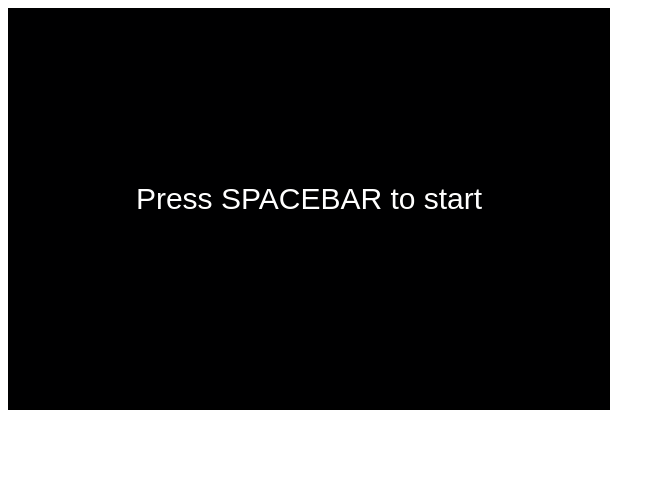
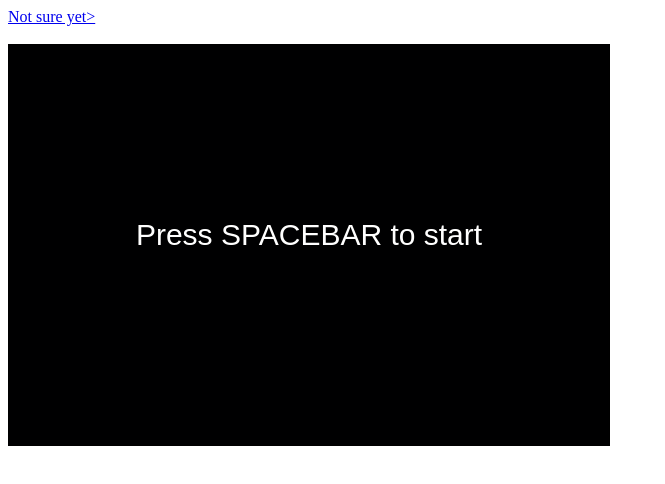
Before and after one commit to kenthehuman/kenthehuman.github.io, a plain HTML site: page index.html in a window 1280 px wide. Shown: the whole page, without its empty margins (0-665 px from the left). Drawn offline with Linux system fonts and the light colour scheme.

Commit message:
Update index.html
test the a href

```diff
--- a/index.html
+++ b/index.html
@@ -14,6 +14,8 @@
   </style>
 
   <body>
+    <a href="https://github.com/kenthehuman/Background-Generator/index.html">Not sure yet></a>
+    <br><br>
     <img id="img_ball" src="./images/ball.png" width="20" />
     <img id="img_brick" src="./images/brick.png" width="20" />
     <canvas
```
